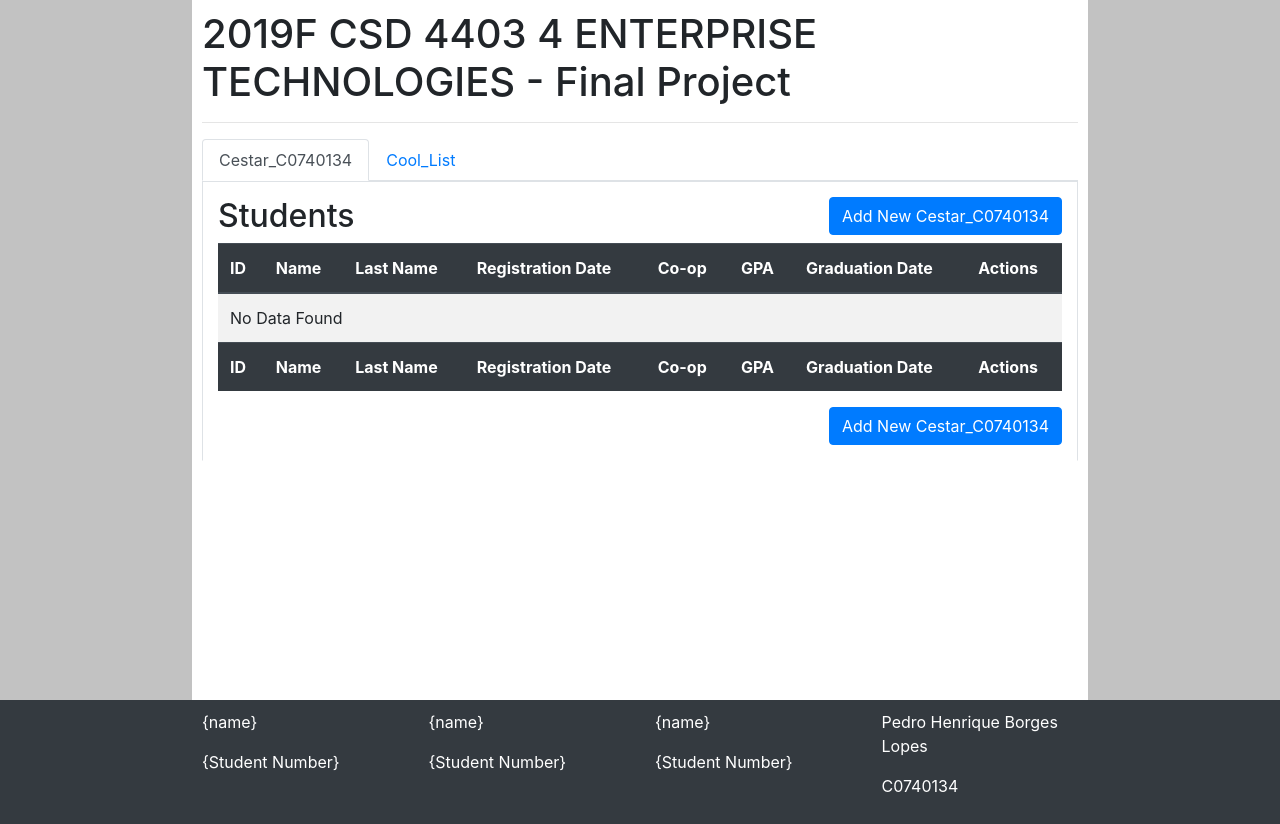
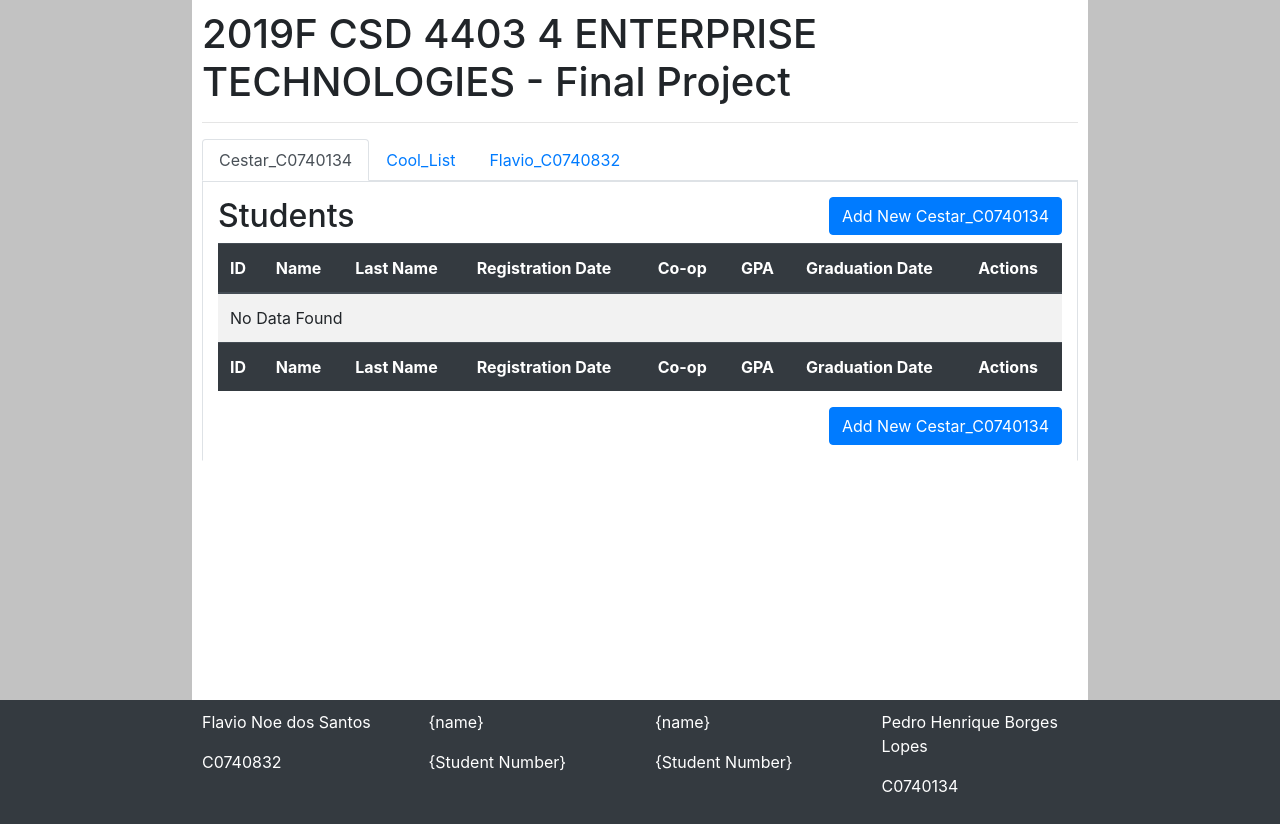
Before and after one commit to pedroborges123/FinalProject-EnterpriseTechnologies, a plain HTML site: page front-end/app/index.html in a window 1280 px wide. Drawn offline with nearby package versions, Linux system fonts and the light colour scheme; no server answers.

Commit message:
Created Flavio collection... and updated the index page.

```diff
--- a/front-end/app/assets/script/scripts.js
+++ b/front-end/app/assets/script/scripts.js
@@ -34,6 +34,7 @@ function build_ui() {
     student_collection_generator.set_up_modal();// Only for the first on collection
     student_collection_generator.load_table();// Only for the first on collection
 
+    // TODO: Remove this...
     let cool_collection_fields = [
         new CollectionField('ID', '_id', 'text', false, 'disabled="disabled"'),
         new CollectionField('Name', 'Name', 'text', true),
@@ -43,4 +44,15 @@ function build_ui() {
     let cool_collection_generator = new CollectionGenerator('Cool_List', cool_collection_fields);
     cool_collection_generator.handle_ui();// For all collections
 
+    // Flavio Noe...
+    let flavio_collection_fields = [
+        new CollectionField('ID', '_id', 'text', false, 'disabled="disabled"'),
+        new CollectionField('Full Name', 'fullName', 'text', true),
+        new CollectionField('Date of Birth', 'dob', 'date', true),
+        new CollectionField('Gender', 'gender', 'radio', false, '', false, [{ name: 'Male', value: 'M' }, { name: 'Female', value: 'F' }]),
+        new CollectionField('Address', 'address', 'text', false)];
+
+    let flavio_generator = new CollectionGenerator('Flavio_C0740832', flavio_collection_fields);
+    flavio_generator.handle_ui();// For all collections
+
 }
--- a/front-end/app/index.html
+++ b/front-end/app/index.html
@@ -67,8 +67,8 @@
         <div class="footer-content">
             <div class="row">
                 <div class="col-lg-3">
-                    <p>{name}</p>
-                    <p>{Student Number}</p>
+                    <p>Flavio Noe dos Santos</p>
+                    <p>C0740832</p>
                 </div>
 
                 <div class="col-lg-3">
```
